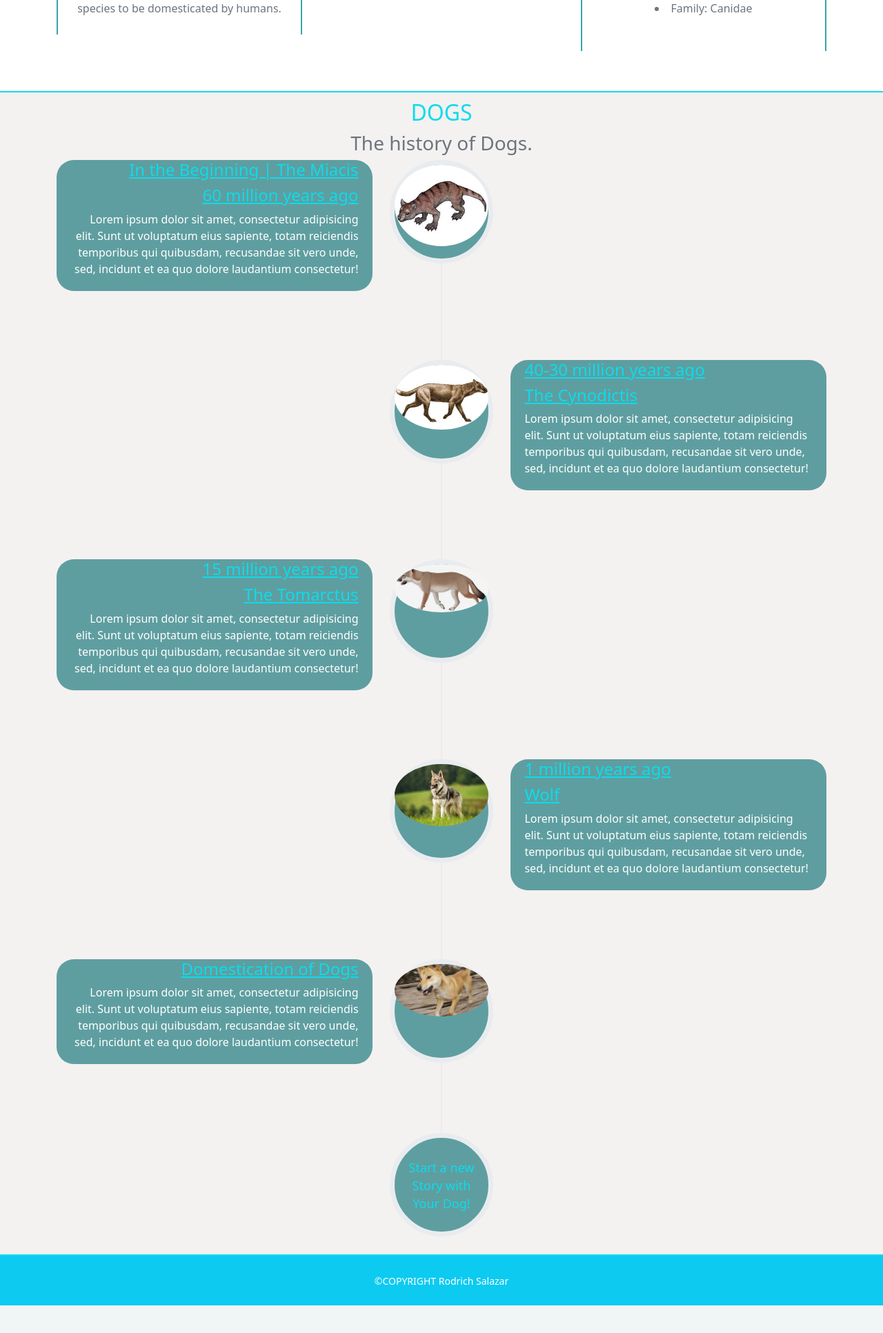
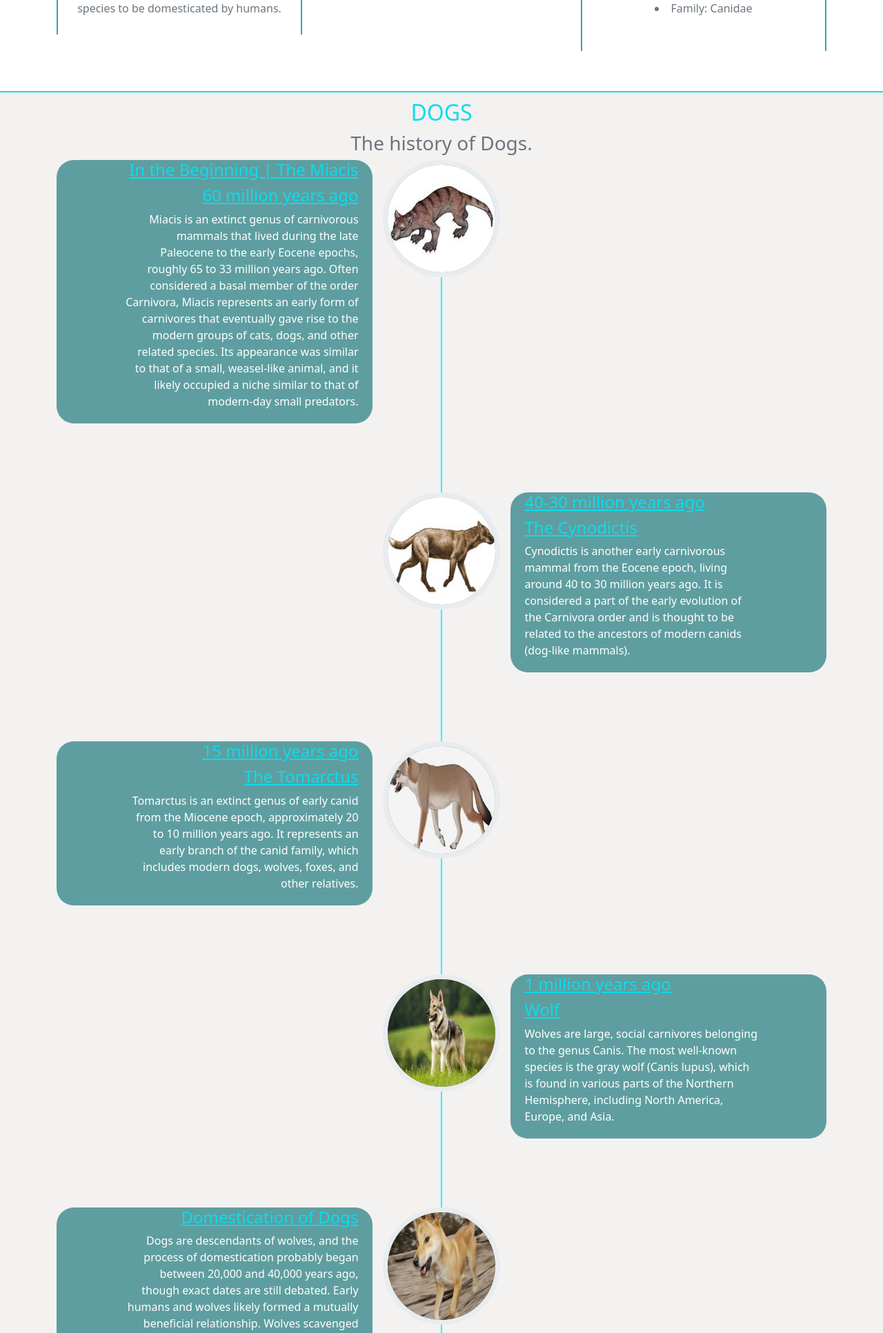
Before and after one commit to RRSALAZAR21163/DigitalAssesmentWebsiteY12, a Flask app: page / in a window 1280 px wide. Shown: the part 955-2888 px from the top of the page at 69% size. Before the commit the page ends 2848 px from the top, so only its background shows below. Run offline with Flask 3, Linux system fonts and the light colour scheme; some libraries are stand-ins or nearby versions.

Commit message:
Final. Finished Website
Website is finished. Though there are many features that I wish to add. The current website meets the intended purpose that I had planned and is a finished project.

```diff
--- a/website/static/css/styles.css
+++ b/website/static/css/styles.css
@@ -157,7 +157,7 @@
       width: 2px;
       margin-left: -1.5px;
       content: "";
-      background-color: #e9ecef;
+      background-color: aqua;
     }
     .timeline > li {
       position: relative;
@@ -292,6 +292,25 @@
         padding: 0 20px 20px;
       }
     }
+    @media (min-width: 1200px) {
+      .timeline > li {
+        min-height: 170px;
+      }
+      .timeline > li .timeline-panel {
+        padding: 0 20px 20px 100px;
+      }
+      .timeline > li .timeline-image {
+        width: 170px;
+        height: 170px;
+        margin-left: -85px;
+      }
+      .timeline > li .timeline-image h4, .timeline > li .timeline-image .h4 {
+        margin-top: 40px;
+      }
+      .timeline > li.timeline-inverted > .timeline-panel {
+        padding: 0 100px 20px 20px;
+      }
+    }
 /** CSS FOR DASHBOARD **/
 
   .dashboardheading {
--- a/website/templates/home.html
+++ b/website/templates/home.html
@@ -108,7 +108,9 @@
                                     <h4 class="subheading font-underline">In the Beginning | The Miacis</h4>
                                     <h4>60 million years ago</h4>
                                 </div>
-                                <div class="timeline-body"><p class="timelinetxt">Lorem ipsum dolor sit amet, consectetur adipisicing elit. Sunt ut voluptatum eius sapiente, totam reiciendis temporibus qui quibusdam, recusandae sit vero unde, sed, incidunt et ea quo dolore laudantium consectetur!</p></div>
+                                <div class="timeline-body"><p class="timelinetxt">Miacis is an extinct genus of carnivorous mammals that lived during the late Paleocene to the early Eocene epochs, roughly 65 to 33 million years ago. Often considered a basal member of the order Carnivora, Miacis represents an early form of carnivores that eventually gave rise to the modern groups of cats, dogs, and other related species. Its appearance was similar to that of a small, weasel-like animal, and it likely occupied a niche similar to that of modern-day small predators.
+
+                                </p></div>
                             </div>
                         </li>
                         <li class="timeline-inverted">
@@ -118,7 +120,8 @@
                                     <h4>40-30 million years ago</h4>
                                     <h4 class="subheading">The Cynodictis</h4>
                                 </div>
-                                <div class="timeline-body"><p class="timelinetxt">Lorem ipsum dolor sit amet, consectetur adipisicing elit. Sunt ut voluptatum eius sapiente, totam reiciendis temporibus qui quibusdam, recusandae sit vero unde, sed, incidunt et ea quo dolore laudantium consectetur!</p></div>
+                                <div class="timeline-body"><p class="timelinetxt">
+                                    Cynodictis is another early carnivorous mammal from the Eocene epoch, living around 40 to 30 million years ago. It is considered a part of the early evolution of the Carnivora order and is thought to be related to the ancestors of modern canids (dog-like mammals).</p></div>
                             </div>
                         </li>
                         <li>
@@ -128,7 +131,9 @@
                                     <h4>15 million years ago</h4>
                                     <h4 class="subheading">The Tomarctus</h4>
                                 </div>
-                                <div class="timeline-body"><p class="timelinetxt">Lorem ipsum dolor sit amet, consectetur adipisicing elit. Sunt ut voluptatum eius sapiente, totam reiciendis temporibus qui quibusdam, recusandae sit vero unde, sed, incidunt et ea quo dolore laudantium consectetur!</p></div>
+                                <div class="timeline-body"><p class="timelinetxt">Tomarctus is an extinct genus of early canid from the Miocene epoch, approximately 20 to 10 million years ago. It represents an early branch of the canid family, which includes modern dogs, wolves, foxes, and other relatives.
+
+                                </p></div>
                             </div>
                         </li>
                         <li class="timeline-inverted">
@@ -138,7 +143,7 @@
                                     <h4>1 million years ago</h4>
                                     <h4 class="subheading">Wolf</h4>
                                 </div>
-                                <div class="timeline-body"><p class="timelinetxt">Lorem ipsum dolor sit amet, consectetur adipisicing elit. Sunt ut voluptatum eius sapiente, totam reiciendis temporibus qui quibusdam, recusandae sit vero unde, sed, incidunt et ea quo dolore laudantium consectetur!</p></div>
+                                <div class="timeline-body"><p class="timelinetxt">Wolves are large, social carnivores belonging to the genus Canis. The most well-known species is the gray wolf (Canis lupus), which is found in various parts of the Northern Hemisphere, including North America, Europe, and Asia.</p></div>
                             </div>
                         </li>
                         <li>
@@ -147,7 +152,7 @@
                                 <div class="timeline-heading homeheadings">
                                     <h4>Domestication of Dogs</h4>
                                 </div>
-                                <div class="timeline-body"><p class="timelinetxt">Lorem ipsum dolor sit amet, consectetur adipisicing elit. Sunt ut voluptatum eius sapiente, totam reiciendis temporibus qui quibusdam, recusandae sit vero unde, sed, incidunt et ea quo dolore laudantium consectetur!</p></div>
+                                <div class="timeline-body"><p class="timelinetxt"> Dogs are descendants of wolves, and the process of domestication probably began between 20,000 and 40,000 years ago, though exact dates are still debated. Early humans and wolves likely formed a mutually beneficial relationship. Wolves scavenged near human campsites, while humans gained a warning system and assistance with hunting from these proto-dogs.</p></div>
                             </div>
                         </li>
                         <li class="timeline-inverted">
--- a/website/views.py
+++ b/website/views.py
@@ -13,6 +13,7 @@ def home():
     return render_template("home.html", user=current_user)
 
 @views.route("/dashboard", methods = ['GET', 'POST'])
+
 def dashboard():
     if request.method == 'POST':
         note = request.form.get('note') #Gets the note from the HTML
@@ -39,6 +40,7 @@ def delete_note():
     return jsonify({})
 
 @views.route("/blogs", methods = ['GET', 'POST'])
+@login_required
 def blog():
     posts = Post.query.all()
     return render_template("blogs.html", user=current_user, posts=posts)
```
Also changed, not shown: website/static/assets/img/cynodictis.jpg, website/static/assets/img/dog.jpg, website/static/assets/img/doggofront.jpg (deleted), website/static/assets/img/miacis.jpg, website/static/assets/img/paw2.png (deleted), website/static/assets/img/paw3.png (deleted), website/static/assets/img/paw4.png (deleted), website/static/assets/img/tomarctus.jpg, website/static/assets/img/woof.jpg.
